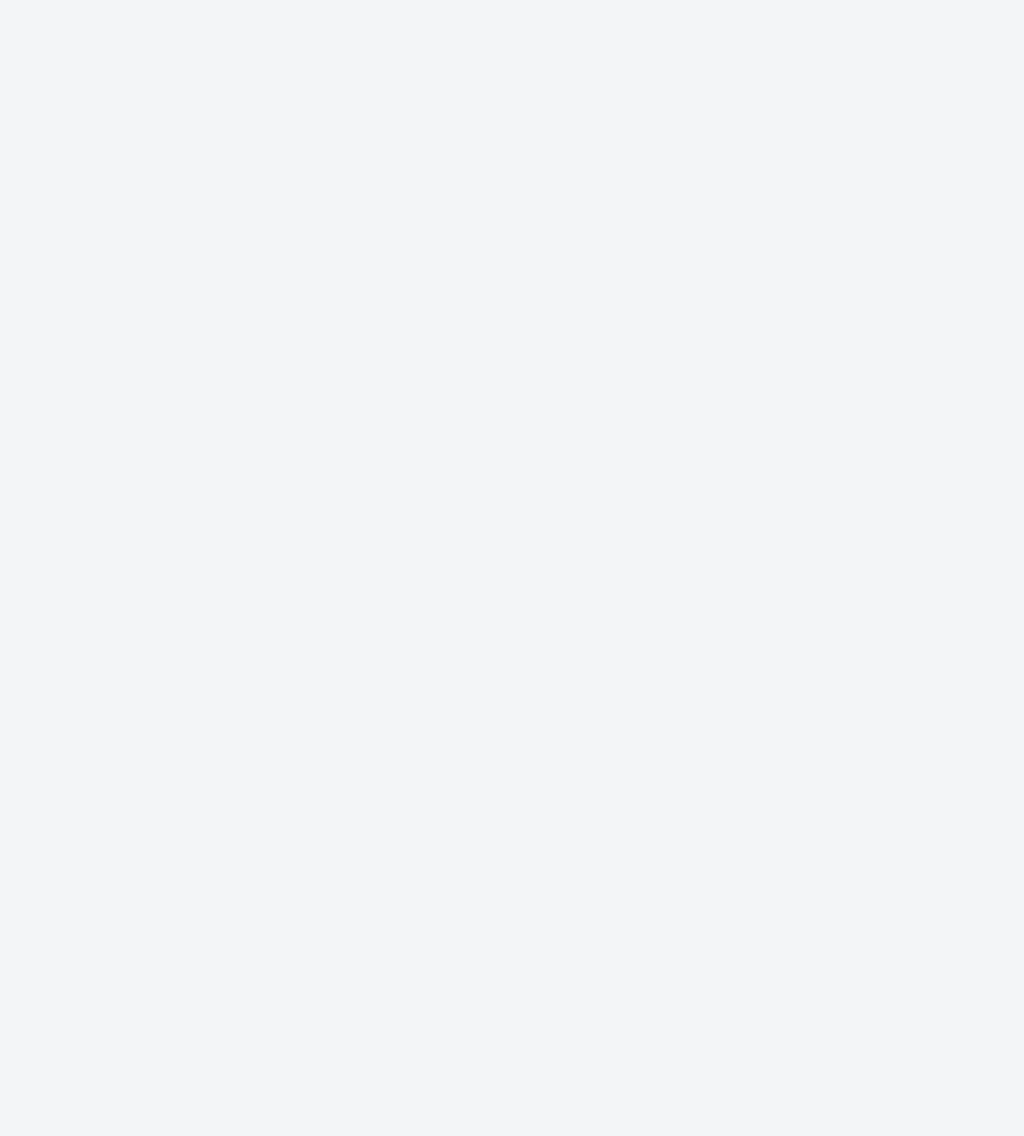
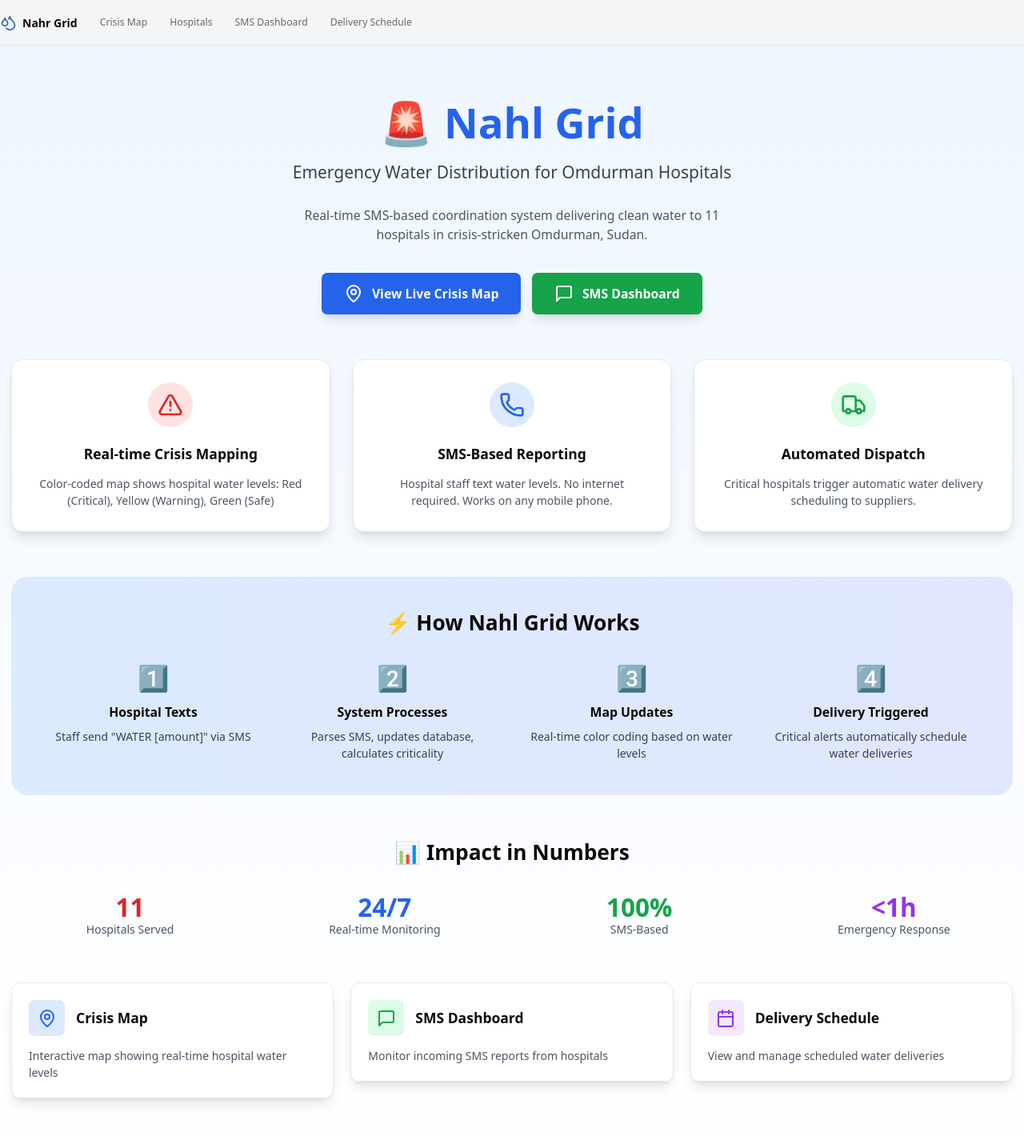
Before and after one commit to dialzay/nahr-sms, a Next.js app: page / in a window 1280 px wide. Before the commit this address had no page. Shown: the top 1420 px of the page at 80% size. Before the commit the page ends 800 px from the top, so only its background shows below. Built offline with nearby package versions, Linux system fonts and the light colour scheme.

Commit message:
Update page.tsx

```diff
--- a/src/app/page.tsx
+++ b/src/app/page.tsx
@@ -1,5 +1,164 @@
-import { redirect } from 'next/navigation';
+// src/app/page.tsx - NEW HOME PAGE
+import Link from 'next/link';
+import { MapPin, MessageSquare, Calendar, AlertTriangle, Phone, Truck } from 'lucide-react';
 
 export default function Home() {
-  redirect('/map');
+  return (
+    <div className="min-h-screen bg-gradient-to-b from-blue-50 to-white">
+      {/* Hero Section */}
+      <div className="container mx-auto px-4 py-12 md:py-20">
+        <div className="text-center max-w-4xl mx-auto">
+          <h1 className="text-4xl md:text-6xl font-bold text-gray-900 mb-6">
+            🚨 <span className="text-blue-600">Nahl Grid</span>
+          </h1>
+          <p className="text-xl md:text-2xl text-gray-700 mb-8">
+            Emergency Water Distribution for Omdurman Hospitals
+          </p>
+          <p className="text-lg text-gray-600 mb-10 max-w-2xl mx-auto">
+            Real-time SMS-based coordination system delivering clean water to 11 hospitals
+            in crisis-stricken Omdurman, Sudan.
+          </p>
+
+          <div className="flex flex-col sm:flex-row gap-4 justify-center mb-16">
+            <Link
+              href="/map"
+              className="bg-blue-600 text-white px-8 py-4 rounded-lg text-lg font-semibold hover:bg-blue-700 transition shadow-lg flex items-center justify-center gap-3"
+            >
+              <MapPin size={24} />
+              View Live Crisis Map
+            </Link>
+            <Link
+              href="/sms"
+              className="bg-green-600 text-white px-8 py-4 rounded-lg text-lg font-semibold hover:bg-green-700 transition shadow-lg flex items-center justify-center gap-3"
+            >
+              <MessageSquare size={24} />
+              SMS Dashboard
+            </Link>
+          </div>
+        </div>
+
+        {/* Features Grid */}
+        <div className="grid grid-cols-1 md:grid-cols-3 gap-8 mb-16">
+          <div className="bg-white p-8 rounded-2xl shadow-lg border border-gray-200">
+            <div className="bg-red-100 w-16 h-16 rounded-full flex items-center justify-center mb-6 mx-auto">
+              <AlertTriangle className="text-red-600" size={32} />
+            </div>
+            <h3 className="text-xl font-bold mb-4 text-center">Real-time Crisis Mapping</h3>
+            <p className="text-gray-600 text-center">
+              Color-coded map shows hospital water levels: Red (Critical), Yellow (Warning), Green (Safe)
+            </p>
+          </div>
+
+          <div className="bg-white p-8 rounded-2xl shadow-lg border border-gray-200">
+            <div className="bg-blue-100 w-16 h-16 rounded-full flex items-center justify-center mb-6 mx-auto">
+              <Phone className="text-blue-600" size={32} />
+            </div>
+            <h3 className="text-xl font-bold mb-4 text-center">SMS-Based Reporting</h3>
+            <p className="text-gray-600 text-center">
+              Hospital staff text water levels. No internet required. Works on any mobile phone.
+            </p>
+          </div>
+
+          <div className="bg-white p-8 rounded-2xl shadow-lg border border-gray-200">
+            <div className="bg-green-100 w-16 h-16 rounded-full flex items-center justify-center mb-6 mx-auto">
+              <Truck className="text-green-600" size={32} />
+            </div>
+            <h3 className="text-xl font-bold mb-4 text-center">Automated Dispatch</h3>
+            <p className="text-gray-600 text-center">
+              Critical hospitals trigger automatic water delivery scheduling to suppliers.
+            </p>
+          </div>
+        </div>
+
+        {/* How It Works */}
+        <div className="bg-gradient-to-r from-blue-100 to-indigo-100 rounded-3xl p-8 md:p-12 mb-16">
+          <h2 className="text-3xl font-bold text-center mb-10">⚡ How Nahl Grid Works</h2>
+          <div className="grid grid-cols-1 md:grid-cols-4 gap-8">
+            <div className="text-center">
+              <div className="text-4xl mb-4">1️⃣</div>
+              <h4 className="font-bold text-lg mb-2">Hospital Texts</h4>
+              <p className="text-gray-700">Staff send "WATER [amount]" via SMS</p>
+            </div>
+            <div className="text-center">
+              <div className="text-4xl mb-4">2️⃣</div>
+              <h4 className="font-bold text-lg mb-2">System Processes</h4>
+              <p className="text-gray-700">Parses SMS, updates database, calculates criticality</p>
+            </div>
+            <div className="text-center">
+              <div className="text-4xl mb-4">3️⃣</div>
+              <h4 className="font-bold text-lg mb-2">Map Updates</h4>
+              <p className="text-gray-700">Real-time color coding based on water levels</p>
+            </div>
+            <div className="text-center">
+              <div className="text-4xl mb-4">4️⃣</div>
+              <h4 className="font-bold text-lg mb-2">Delivery Triggered</h4>
+              <p className="text-gray-700">Critical alerts automatically schedule water deliveries</p>
+            </div>
+          </div>
+        </div>
+
+        {/* Stats */}
+        <div className="text-center mb-16">
+          <h2 className="text-3xl font-bold mb-10">📊 Impact in Numbers</h2>
+          <div className="grid grid-cols-2 md:grid-cols-4 gap-6">
+            <div>
+              <div className="text-4xl font-bold text-red-600">11</div>
+              <p className="text-gray-600">Hospitals Served</p>
+            </div>
+            <div>
+              <div className="text-4xl font-bold text-blue-600">24/7</div>
+              <p className="text-gray-600">Real-time Monitoring</p>
+            </div>
+            <div>
+              <div className="text-4xl font-bold text-green-600">100%</div>
+              <p className="text-gray-600">SMS-Based</p>
+            </div>
+            <div>
+              <div className="text-4xl font-bold text-purple-600">&lt;1h</div>
+              <p className="text-gray-600">Emergency Response</p>
+            </div>
+          </div>
+        </div>
+
+        {/* Navigation Cards */}
+        <div className="grid grid-cols-1 md:grid-cols-3 gap-6">
+          <Link href="/map" className="group">
+            <div className="bg-white p-6 rounded-xl shadow-lg border border-gray-200 hover:shadow-xl transition hover:border-blue-300">
+              <div className="flex items-center gap-4 mb-4">
+                <div className="bg-blue-100 p-3 rounded-lg">
+                  <MapPin className="text-blue-600" size={24} />
+                </div>
+                <h3 className="text-xl font-bold group-hover:text-blue-600">Crisis Map</h3>
+              </div>
+              <p className="text-gray-600">Interactive map showing real-time hospital water levels</p>
+            </div>
+          </Link>
+
+          <Link href="/sms" className="group">
+            <div className="bg-white p-6 rounded-xl shadow-lg border border-gray-200 hover:shadow-xl transition hover:border-green-300">
+              <div className="flex items-center gap-4 mb-4">
+                <div className="bg-green-100 p-3 rounded-lg">
+                  <MessageSquare className="text-green-600" size={24} />
+                </div>
+                <h3 className="text-xl font-bold group-hover:text-green-600">SMS Dashboard</h3>
+              </div>
+              <p className="text-gray-600">Monitor incoming SMS reports from hospitals</p>
+            </div>
+          </Link>
+
+          <Link href="/schedule" className="group">
+            <div className="bg-white p-6 rounded-xl shadow-lg border border-gray-200 hover:shadow-xl transition hover:border-purple-300">
+              <div className="flex items-center gap-4 mb-4">
+                <div className="bg-purple-100 p-3 rounded-lg">
+                  <Calendar className="text-purple-600" size={24} />
+                </div>
+                <h3 className="text-xl font-bold group-hover:text-purple-600">Delivery Schedule</h3>
+              </div>
+              <p className="text-gray-600">View and manage scheduled water deliveries</p>
+            </div>
+          </Link>
+        </div>
+      </div>
+    </div>
+  );
 }
```
